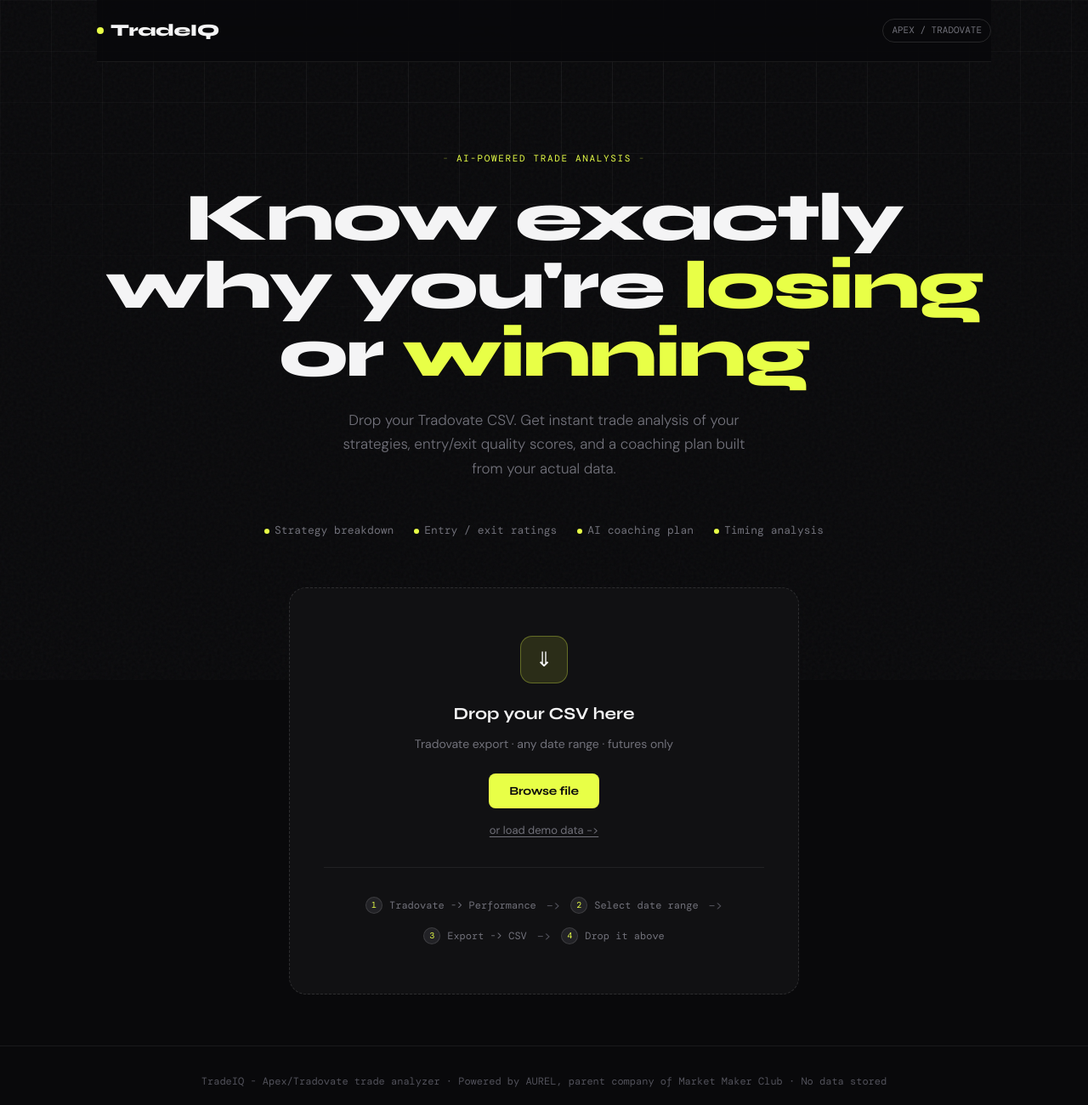
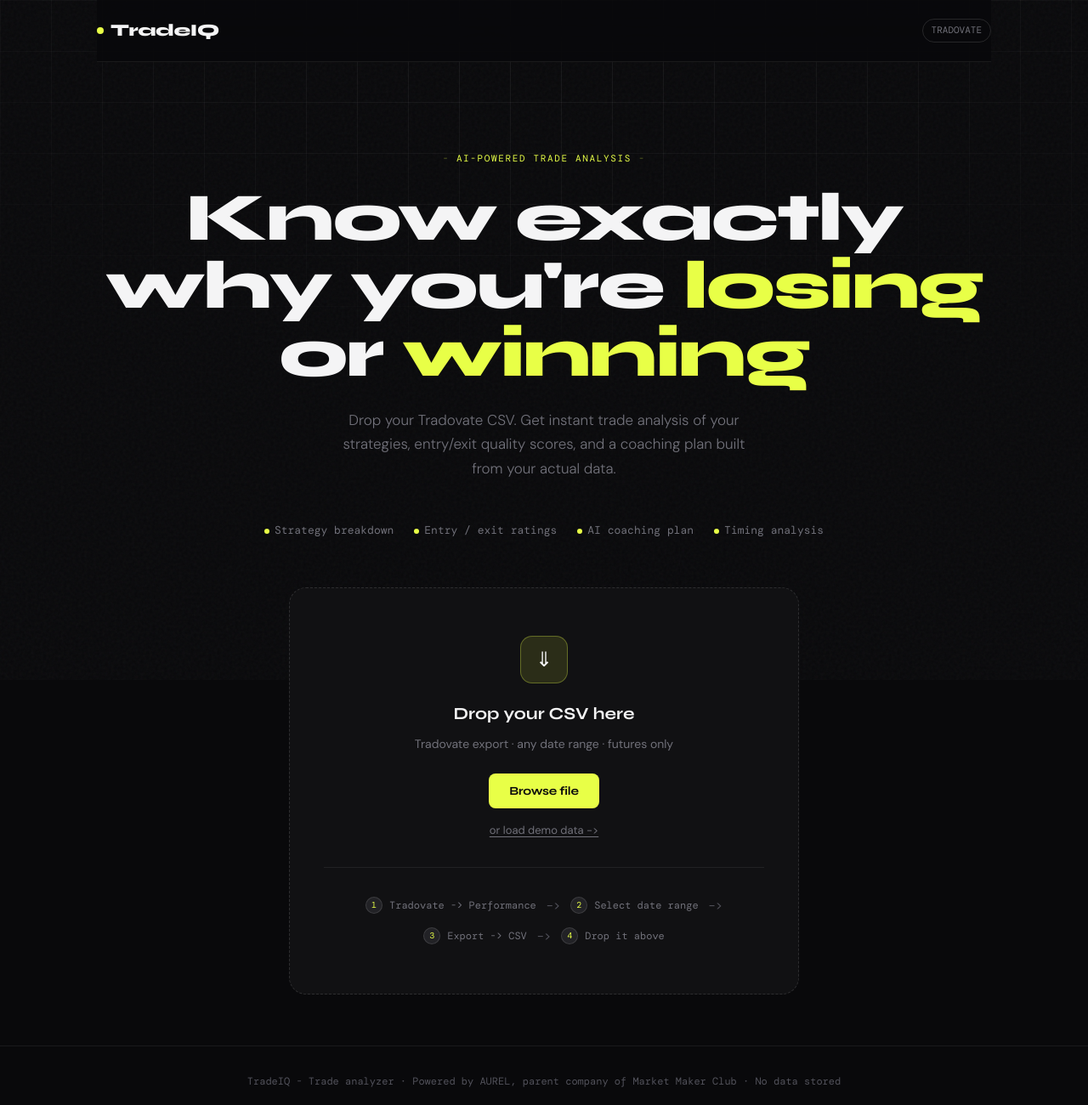
Before and after one commit to manjeetsingh-satveer/TradeIQ, a plain HTML site: page index.html in a window 1280 px wide. Shown: the whole page at 85% size. Drawn offline with nearby package versions, Linux system fonts and the light colour scheme; a web font is replaced by a local one.

Commit message:
Update index.html

```diff
--- a/index.html
+++ b/index.html
@@ -3,7 +3,7 @@
 <head>
 <meta charset="UTF-8">
 <meta name="viewport" content="width=device-width, initial-scale=1.0">
-<title>TradeIQ - Apex Trade Analyzer</title>
+<title>TradeIQ - Trade Analyzer</title>
 <link rel="preconnect" href="https://fonts.googleapis.com">
 <link rel="preconnect" href="https://fonts.gstatic.com" crossorigin>
 <link href="https://fonts.googleapis.com/css2?family=Syne:wght@400;500;600;700;800&family=DM+Mono:wght@300;400;500&family=DM+Sans:ital,wght@0,300;0,400;0,500;1,300&display=swap" rel="stylesheet">
@@ -531,7 +531,7 @@
       <span class="logo-dot"></span>
       TradeIQ
     </div>
-    <div class="nav-tag">APEX / TRADOVATE</div>
+    <div class="nav-tag"> TRADOVATE</div>
   </nav>
 </div>
 
@@ -702,7 +702,7 @@
 
 <footer>
   <div class="container">
-    <div class="footer-text">TradeIQ - Apex/Tradovate trade analyzer · Powered by AUREL, parent company of Market Maker Club · No data stored</div>
+    <div class="footer-text">TradeIQ - Trade analyzer · Powered by AUREL, parent company of Market Maker Club · No data stored</div>
   </div>
 </footer>
 </div>
```
